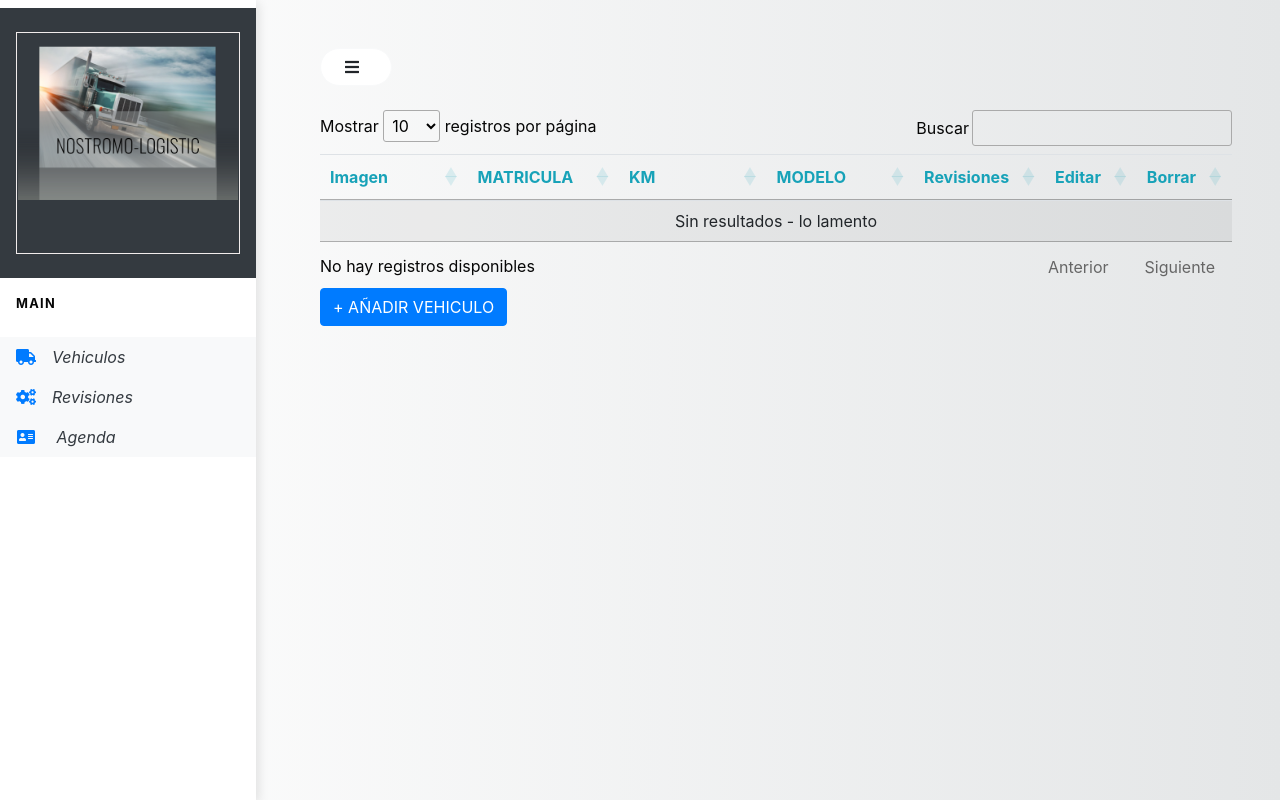
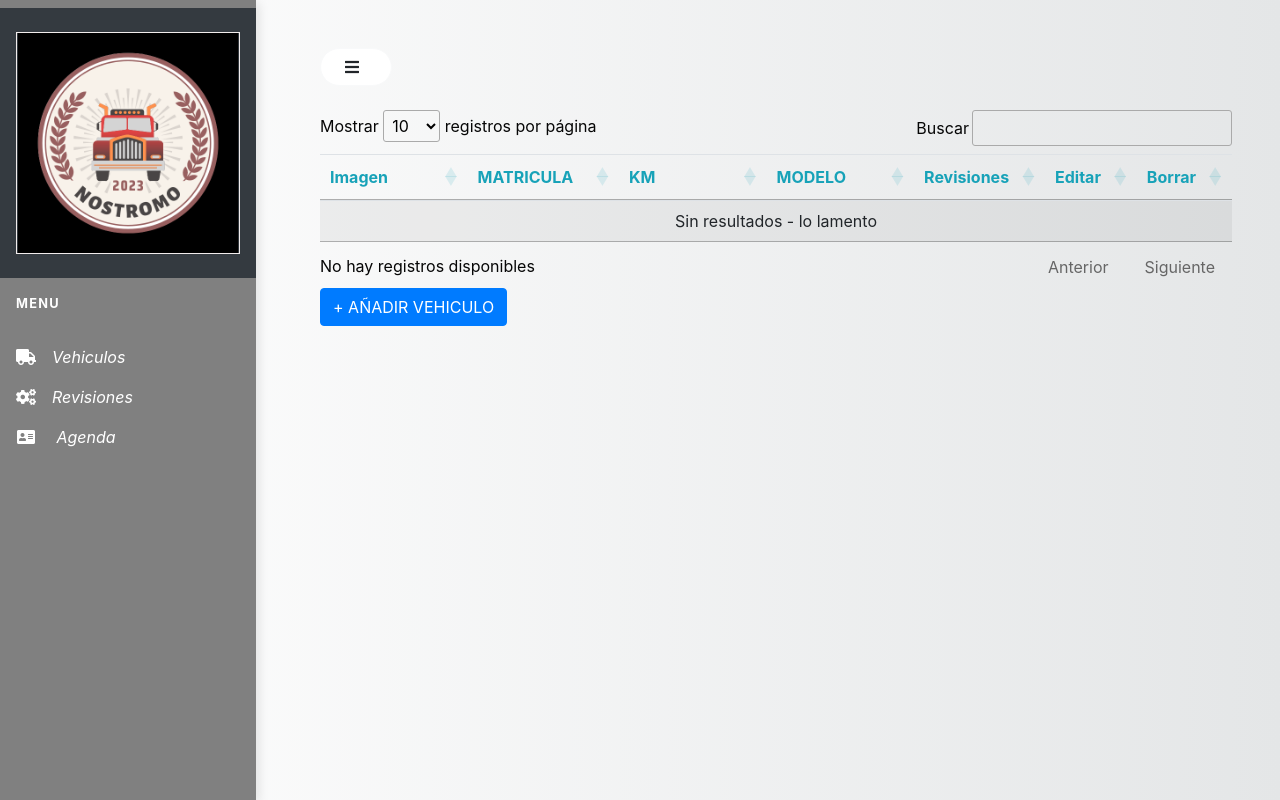
Before and after one commit to JSenen/NOSTROMO, a PHP site: page / in a window 1280 px wide. Run offline with PHP 8.4, Linux system fonts and the light colour scheme; data that the repository does not hold is empty; some libraries are stand-ins or nearby versions.

Commit message:
Fronted changes

```diff
--- a/resources/css/styles.css
+++ b/resources/css/styles.css
@@ -18,6 +18,7 @@
     left: 0;
     box-shadow: 3px 3px 10px rgba(0, 0, 0, 0.1);
     transition: all 0.4s;
+
   }
   .page-content {
     width: calc(100% - 17rem);
--- a/view/headerview.php
+++ b/view/headerview.php
@@ -37,35 +37,40 @@ $(function() {
     </script>
     <!-- Start vertical navbar -->
     <header id="header">
-       <div class="vertical-nav bg-white" id="sidebar">
+       <div class="vertical-nav" id="sidebar">
           <div class="py-4 px-3 mb-2 mt-2 bg-dark">
             <div class="align-items-center" id="half">
             <div id="image" >
-             <img src="resources/img/NOSTROMO-LOGISTIC_logo.png" alt="...">
+             <img src="resources/img/NOSTROMO.png" alt="...">
            </div>
             </div>
           </div>
-          <p class="text-gray font-weight-bold text-uppercase px-3 small pb-3 mb-2 mt-3">Main</p>
-          <ul class="nav flex-column bg-white mb-0">
+          <p class="text-white font-weight-bold text-uppercase px-3 small pb-3 mb-2 mt-3">menu</p>
+          <ul class="nav flex-column bg-grey mb-0">
             <li class="nav-item">
-              <a href="index.php" class="nav-link text-dark font-italic bg-light">
-                <i class="fa fa-truck mr-3 text-primary fa-fw"></i>Vehiculos
+              <a href="index.php" class="nav-link text-white font-italic bg-trasparent">
+                <i class="fa fa-truck mr-3 text-white fa-fw"></i>Vehiculos
               </a>
             </li>
             <li class="nav-item">
-              <a href="index.php?action=reviews" class="nav-link text-dark font-italic bg-light">
-                <i class="fa fa-cogs mr-3 text-primary fa-fw"></i>Revisiones
+              <a href="index.php?action=reviews" class="nav-link text-white font-italic bg-trasparent">
+                <i class="fa fa-cogs mr-3 text-white fa-fw"></i>Revisiones
               </a>
             </li>
             <li class="nav-item">
-              <a href="index.php?action=agenda" class="nav-link text-dark font-italic bg-light">
-                <i class="fa fa-address-card mr-3 text-primary fa-fw"></i>
+              <a href="index.php?action=agenda" class="nav-link text-white font-italic bg-trasparent">
+                <i class="fa fa-address-card mr-3 text-white fa-fw"></i>
                 Agenda
               </a>
             </li>
           </ul>
        </div>
     </header>
+    <style>
+  .vertical-nav {
+    background-color: grey;
+  }
+  </style>
 
     <!-- Start Page content holder -->
     <div class="page-content p-5 text-gray" id="content">
```
Also changed, not shown: resources/img/NOSTROMO.png (added).
